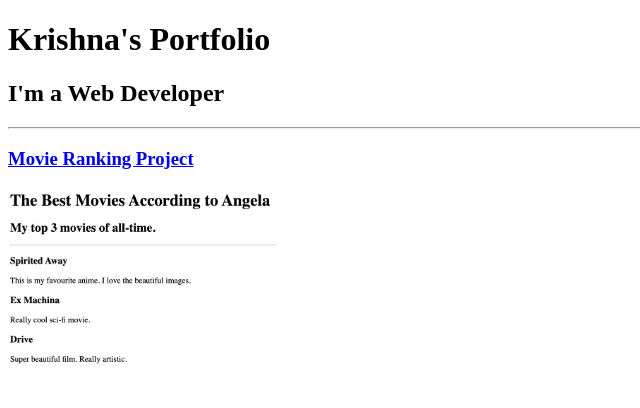
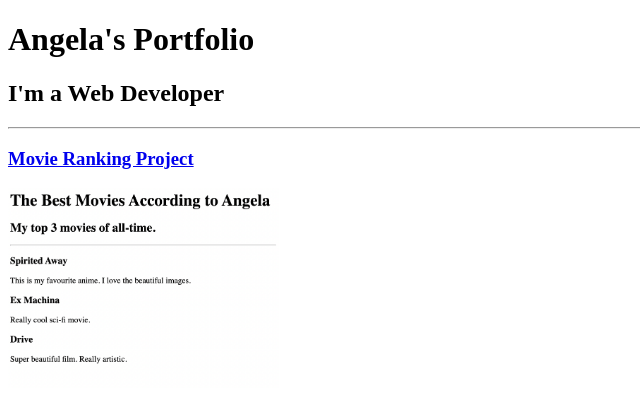
Before and after one commit to KP1511-wq/html-portfolio, a plain HTML site: page solution.html in a window 1280 px wide. Shown: the top 408 px of the page, without its empty margins (0-640 px from the left). Drawn offline with Linux system fonts and the light colour scheme.

Commit message:
Update solution.html

```diff
--- a/solution.html
+++ b/solution.html
@@ -3,11 +3,11 @@
 
 <head>
   <meta charset="UTF-8">
-  <title>Krishna's Portfolio</title>
+  <title>Angela's Portfolio</title>
 </head>
 
 <body>
-  <h1>Krishna's Portfolio</h1>
+  <h1>Angela's Portfolio</h1>
   <h2>I'm a Web Developer</h2>
   <hr />
   <h3><a href="./public/movie-ranking.html">Movie Ranking Project</a></h3>
```
